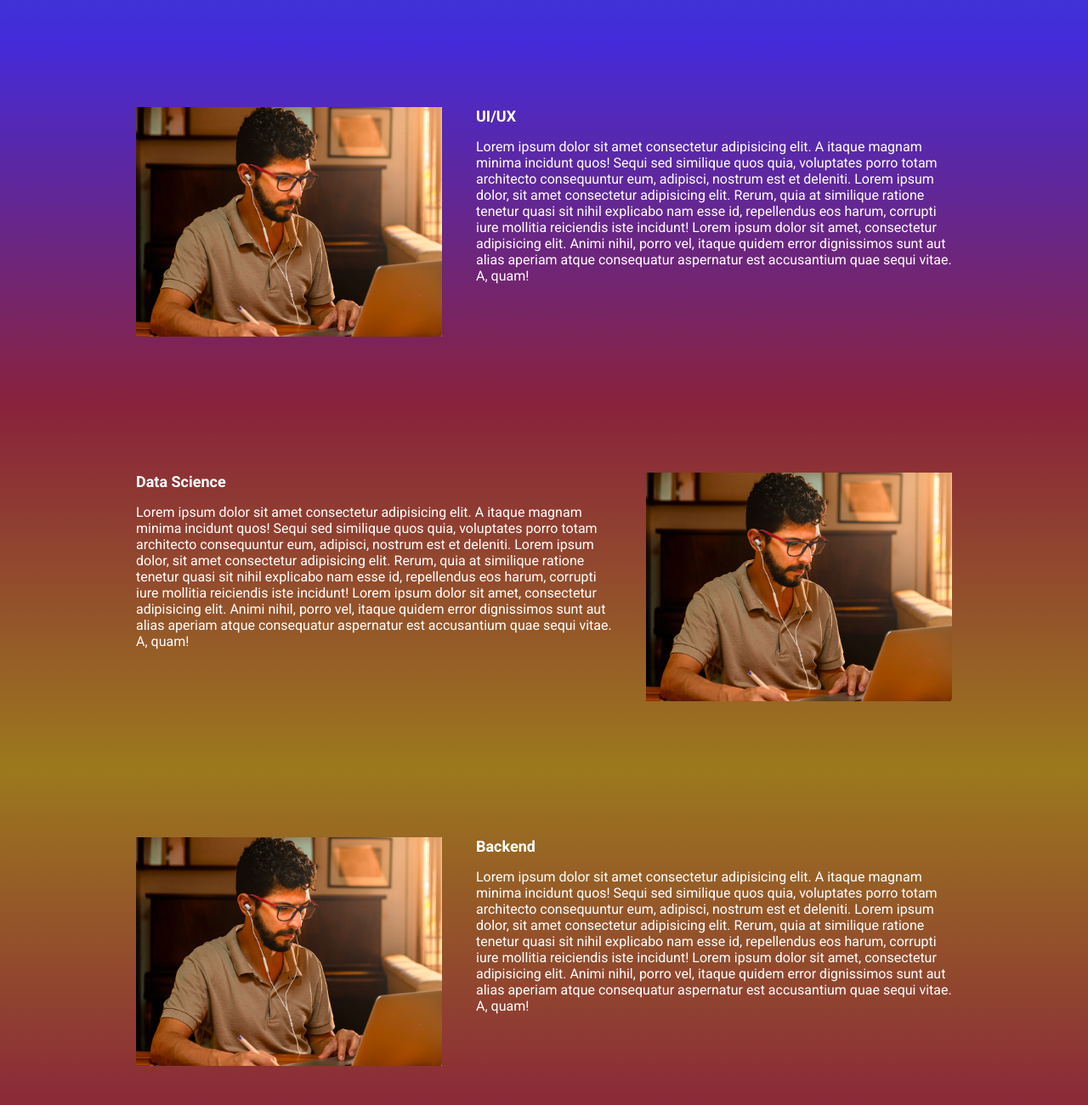
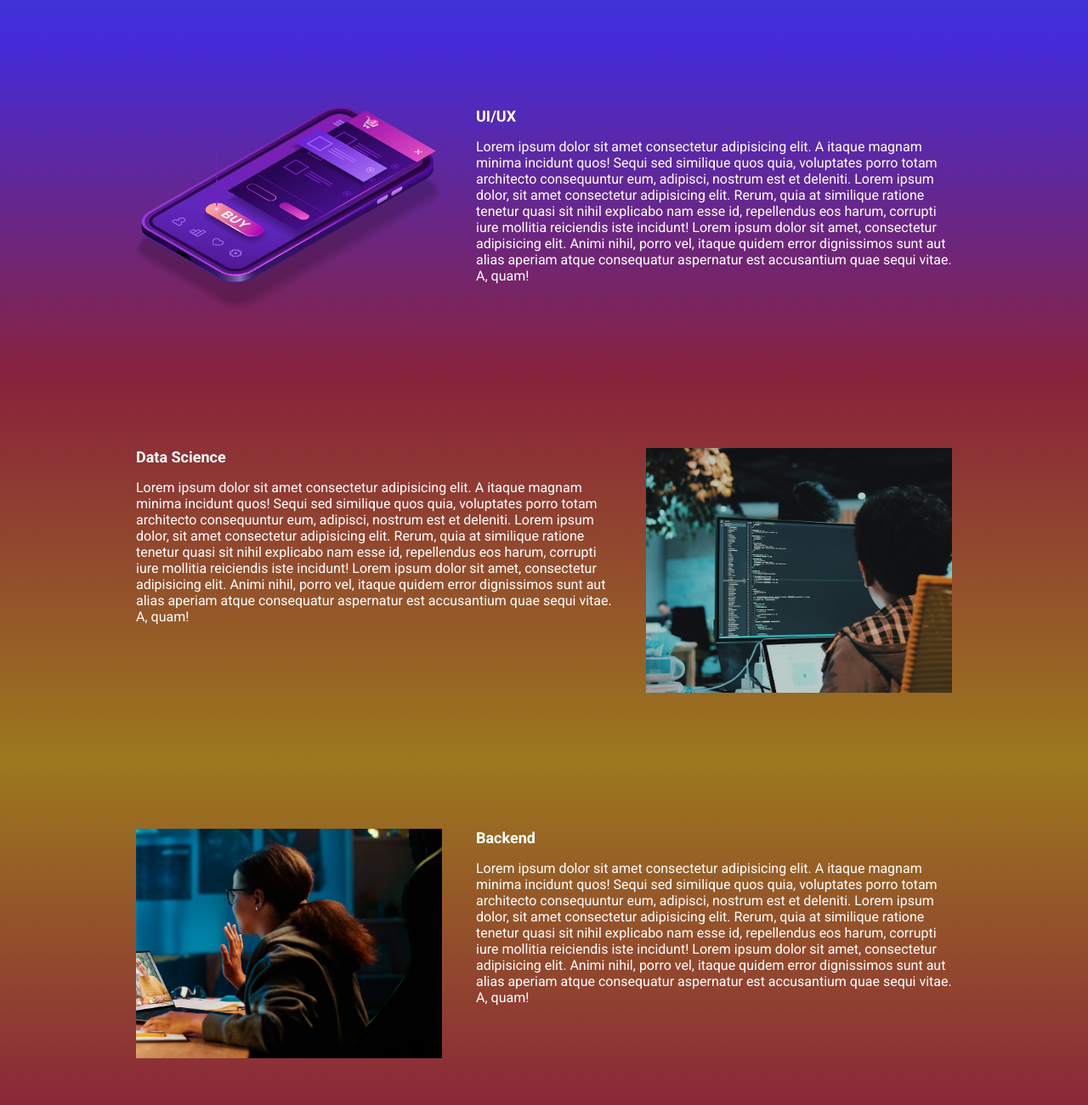
Before and after one commit to Henriquedearaujo/EBAC_tech_talks, a website built with Parcel: page src/index.html in a window 1280 px wide. Shown: the part 980-2280 px from the top of the page at 85% size. Built offline with nearby package versions, Linux system fonts and the light colour scheme.

Commit message:
atualizando as imagens

```diff
--- a/src/index.html
+++ b/src/index.html
@@ -54,7 +54,7 @@
                     Lorem ipsum dolor sit amet, consectetur adipisicing elit. Animi nihil, porro vel, itaque quidem error dignissimos sunt aut alias aperiam atque consequatur aspernatur est accusantium quae sequi vitae. A, quam!
                 </p>
             </div>
-            <img class="event__image" src="./images/frontend.png" alt="Front=end" >
+            <img class="event__image" src="./images/frontend.png" alt="Front-end" >
         </div>
     </section>
 
@@ -68,7 +68,7 @@
                     Lorem ipsum dolor sit amet, consectetur adipisicing elit. Animi nihil, porro vel, itaque quidem error dignissimos sunt aut alias aperiam atque consequatur aspernatur est accusantium quae sequi vitae. A, quam!
                 </p>
             </div>
-            <img class="event__image" src="./images/frontend.png" alt="Front=end" >
+            <img class="event__image" src="./images/ui-ux.png" alt="UI/UX" >
         </div>
     </section>
 
@@ -82,7 +82,7 @@
                     Lorem ipsum dolor sit amet, consectetur adipisicing elit. Animi nihil, porro vel, itaque quidem error dignissimos sunt aut alias aperiam atque consequatur aspernatur est accusantium quae sequi vitae. A, quam!
                 </p>
             </div>
-            <img class="event__image" src="./images/frontend.png" alt="Front=end" >
+            <img class="event__image" src="./images/data.png" alt="Data Science" >
         </div>
     </section>
 
@@ -96,7 +96,7 @@
                     Lorem ipsum dolor sit amet, consectetur adipisicing elit. Animi nihil, porro vel, itaque quidem error dignissimos sunt aut alias aperiam atque consequatur aspernatur est accusantium quae sequi vitae. A, quam!
                 </p>
             </div>
-            <img class="event__image" src="./images/frontend.png" alt="Front=end" >
+            <img class="event__image" src="./images/backend.png" alt="Back-end" >
         </div>
     </section>
 
```
